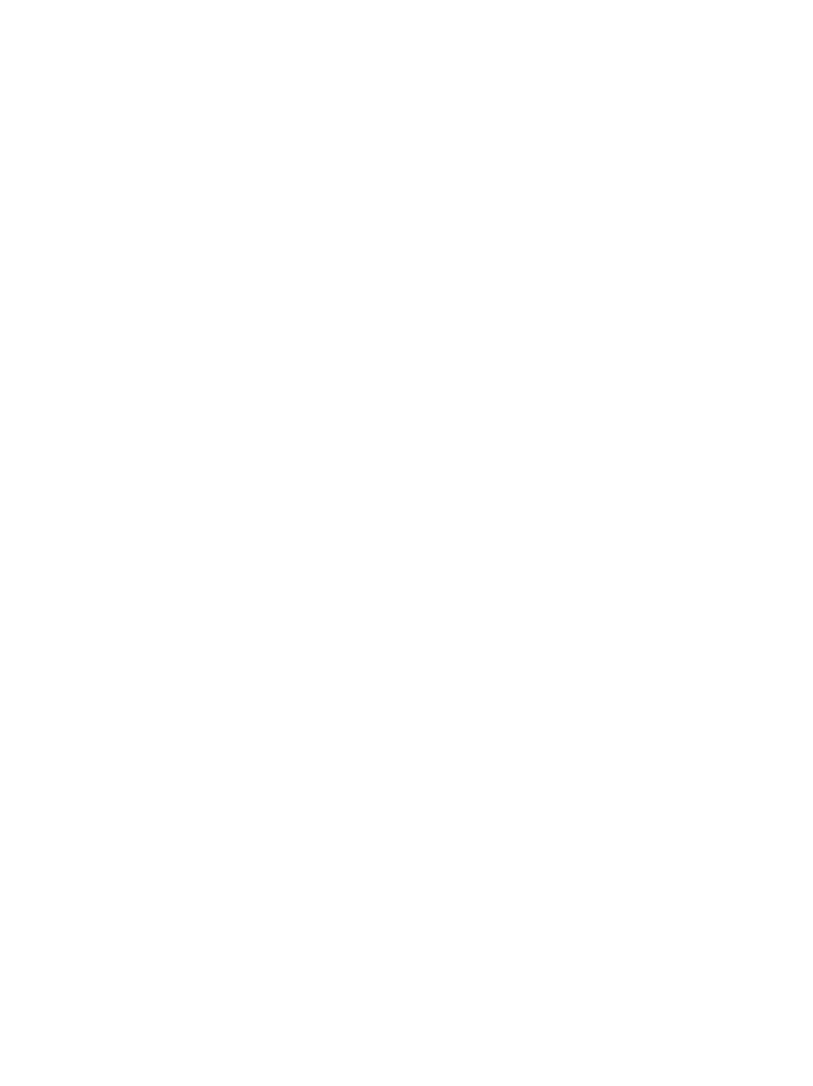
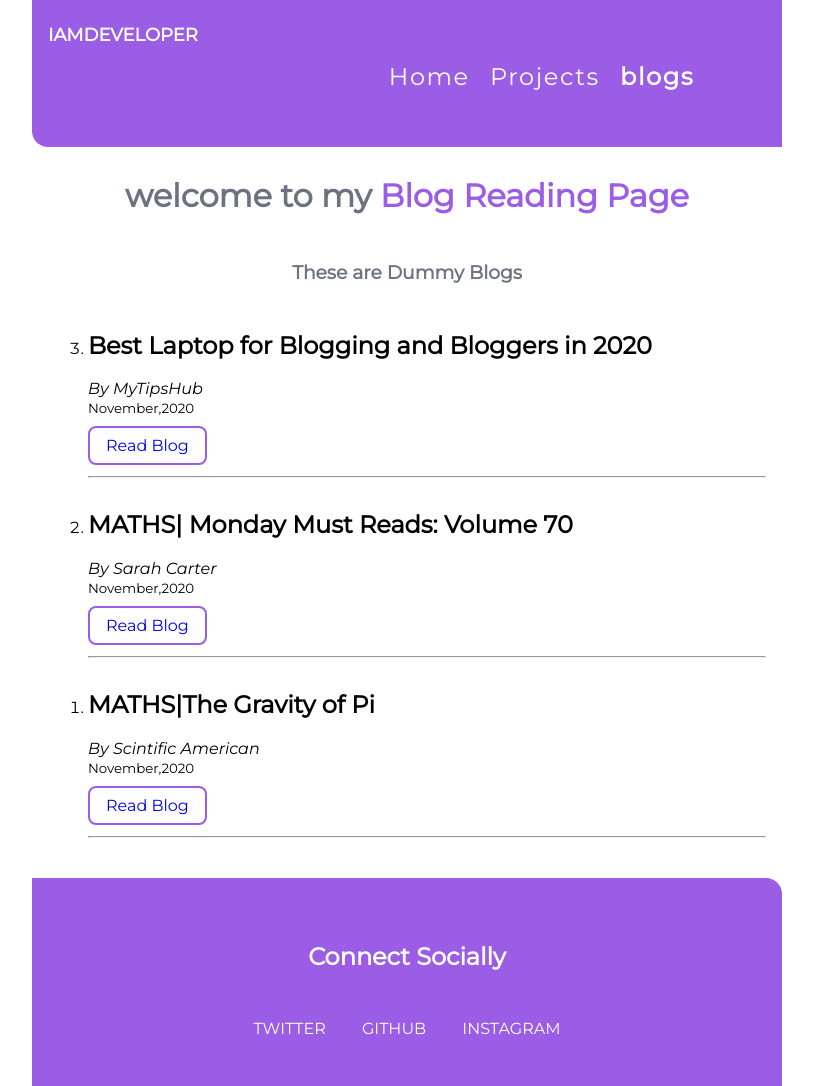
Before and after one commit to abhis0858/Portfolio, a plain HTML site: page blogs.html in a window 1280 px wide. Shown: the whole page, without its empty margins (233-1046 px from the left). Before the commit the page ends 800 px from the top, so only its background shows below. Drawn offline with Linux system fonts and the light colour scheme.

Commit message:
done almost

```diff
--- a/blogs.html
+++ b/blogs.html
@@ -0,0 +1,71 @@
+<!DOCTYPE html>
+<html lang="en">
+<head>
+    <meta charset="UTF-8">
+    <meta name="viewport" content="width=device-width, initial-scale=1.0">
+    <link rel="stylesheet" href="styles.css">
+    <title>Blogs | Abhishek</title>
+</head>
+<body>
+    <nav class="right container">
+        <div class="header">IAMDEVELOPER</div>
+
+        <ul class="header-list">
+            <li class="list-item home-button"><a class="non-underline " href="\"> Home</li></a>
+            <li class="list-item"><a class="non-underline" href="/projects.html"> Projects</a></li>
+            <li class="list-item"><a class="non-underline link-active" href="/blogs.html"> blogs</a></li>
+            <!-- <li class="list-item">About</li> -->
+        </ul>
+    </nav>
+
+
+        <h1 class="container heading">welcome to my<span class="diff-color"> Blog Reading Page</h1></span>
+
+        <h3 class="heading">These are Dummy Blogs</h3>
+
+        <DIV class="container" >
+        <ol reversed>
+            <li style="padding-bottom: 5px;">
+                <h2>Best Laptop for Blogging and Bloggers in 2020</h2>
+                <em> By MyTipsHub</em><br>
+                <small> November,2020</small> <br><br>
+                <a target="_blank" href="https://www.mytipshub.com/best-laptop-for-blogging/" class="link link-second" >Read Blog</a>
+
+
+            </li>
+            <hr style="margin-top: 1rem;">
+
+            <li style="padding-bottom: 5px;">
+                <h2>MATHS| Monday Must Reads: Volume 70</h2>
+                <em> By Sarah Carter</em><br>
+                <small> November,2020</small> <br><br>
+                <a target="_blank" href="https://mathequalslove.net/monday-must-reads-volume-70/" class="link link-second" >Read Blog</a>
+
+
+            </li>
+            <hr style="margin-top: 1rem;">
+            <li style="padding-bottom: 5px;">
+                <h2>MATHS|The Gravity of Pi</h2>
+                <em> By Scintific American</em><br>
+                <small> November,2020</small> <br><br>
+                <a target="_blank" href="https://mathequalslove.net/monday-must-reads-volume-70/" class="link link-second" >Read Blog</a>
+
+
+            </li>
+            <hr style="margin-top: 1rem;">
+
+        </ol>
+    </DIV>
+
+
+    <footer class="footer">
+        <div class="footer-header"> Connect Socially</div>
+        <ul class="footer-inline-list">
+            <li> <a class="footer-link" href="https://twitter.com/Abhishe18507187">TWITTER</li></a>
+            <li> <a class="footer-link" href="https://github.com/abhis0858">GITHUB</li></a>
+            <li> <a class="footer-link" href="https://www.instagram.com/Abhis0858/">INSTAGRAM</li></a>
+       </ul>
+    </footer>
+
+</body>
+</html>
```
Also changed, not shown: index.html (+1 -1 lines), projects.html (+2 -2 lines).
